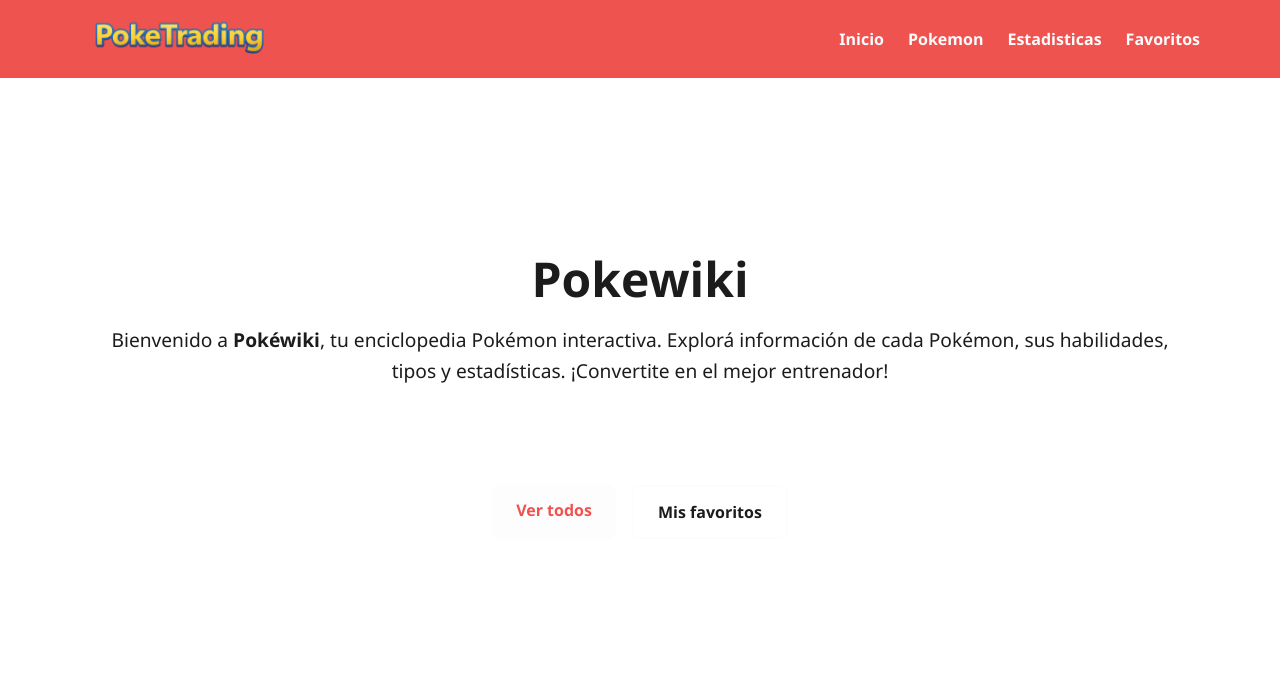
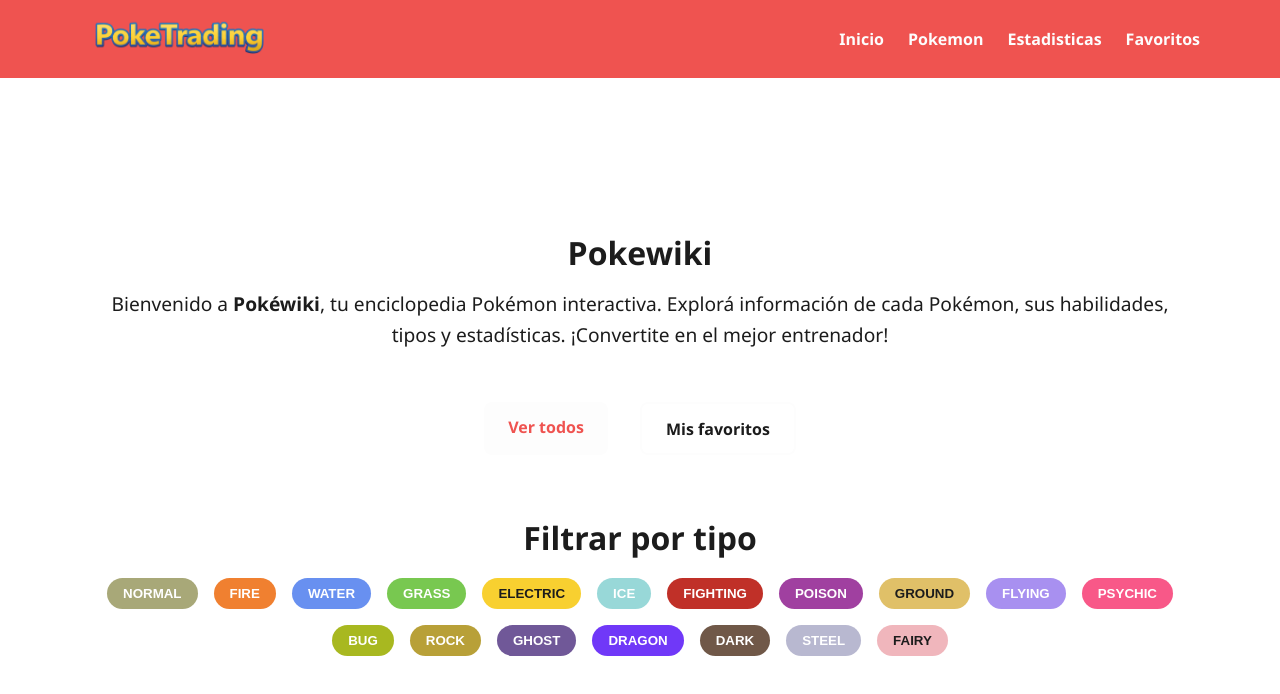
Before and after one commit to nahuelcstr/tp-final-react-nahuel-castro, a React (Vite) app: page / in a window 1280 px wide. Shown: the top 694 px of the page. Built offline with nearby package versions, Linux system fonts and the light colour scheme.

Commit message:
Se agrego componente de botones para filtrar por tipo y sus estilos.

```diff
--- a/src/components/TypeButtons.jsx
+++ b/src/components/TypeButtons.jsx
@@ -1,10 +1,24 @@
-import { useEffect } from "react";
+import "../styles/TypeButtons.css";
 
-function ButtonTypes(){
+function TypesButtons({typeSelect}){
+    const types = [ "normal", "fire", "water", "grass", "electric", "ice", "fighting", "poison", "ground",
+    "flying", "psychic","bug", "rock", "ghost", "dragon", "dark", "steel", "fairy"];
+    console.log("Renderizando botones...");
+    console.log(types);
     return(
-            <input type="button">
-
-            </input>
+        <div className="container-buttons">
+            {types.map((type) => (
+                <button
+                    key={type}
+                    className={`btn-type ${type}`}
+                    onClick={() => typeSelect?.(type)}
+                >
+            {type}
+        </button>
+        ))}
+        </div>
     )
 }
-export default ButtonTypes;
+export default TypesButtons;
+
+// revisar y buscar como recorrer con .map, arreglar los colores del css typebuttons
--- a/src/pages/Home.jsx
+++ b/src/pages/Home.jsx
@@ -1,6 +1,6 @@
 import { Link } from "react-router-dom";
 import "../styles/home.css";
-import ButtonTypes from "../components/ButtonTypes";
+import TypeButtons from "../components/TypeButtons";
 
 
 function Home(){
@@ -21,7 +21,8 @@ function Home(){
                     <Link to='/favorite' className="btn-fav">Mis favoritos</Link>
                 </div>
                 <div className="filter">
-
+                    <h2>Filtrar por tipo</h2>
+                    <TypeButtons />
                 </div>
             </div>
         </section>
--- a/src/pages/Pokemon.jsx
+++ b/src/pages/Pokemon.jsx
@@ -1,9 +1,11 @@
 import Buscador from "../components/inputBuscar";
+import TypesButtons from "../components/TypeButtons";
 
 function Pokemon(){
     return(
         <div>
             <h2>Listado de Pokemon</h2>
+            <TypesButtons />
         </div>
     );
 }
--- /dev/null
+++ b/src/styles/TypeButtons.css
@@ -0,0 +1,67 @@
+:root {
+    --type-normal: #A8A878;
+    --type-fire: #F08030;
+    --type-water: #6890F0;
+    --type-grass: #78C850;
+    --type-electric: #F8D030;
+    --type-ice: #98D8D8;
+    --type-fighting: #C03028;
+    --type-poison: #A040A0;
+    --type-ground: #E0C068;
+    --type-flying: #A890F0;
+    --type-psychic: #F85888;
+    --type-bug: #A8B820;
+    --type-rock: #B8A038;
+    --type-ghost: #705898;
+    --type-dark: #705848;
+    --type-dragon: #7038F8;
+    --type-steel: #B8B8D0;
+    --type-fairy: #F0B6BC;
+}
+
+.container-buttons{
+    display: flex;
+    gap: 1rem;
+    flex-wrap: wrap;
+    justify-content: center;
+}
+.btn-type{
+    display: block;
+    padding: 0.5rem 1rem;
+    border: none;
+    border-radius: 50px;
+    font-weight: bold;
+    color: #fff;
+    cursor: pointer;
+    transition: transform 0.2s ease, box-shadow 0.2s ease;
+    text-transform: uppercase;
+}
+
+.btn-type:hover {
+    transform: translateY(2px);
+    box-shadow: 0 1px 3px rgba(0, 0, 0, 0.39);
+}
+.btn-type:active {
+  transform: translateY(2px);
+  box-shadow: 0 0 0 rgba(0, 0, 0, 0.1);
+}
+
+/* Colores por tipo */
+.normal   { background-color: var(--type-normal); }
+.fire     { background-color: var(--type-fire); }
+.water    { background-color: var(--type-water); }
+.grass    { background-color: var(--type-grass); }
+.electric { background-color: var(--type-electric); color: var(--clr-black);}
+.ice      { background-color: var(--type-ice); }
+.fighting { background-color: var(--type-fighting); }
+.poison   { background-color: var(--type-poison); }
+.ground   { background-color: var(--type-ground); color: var(--clr-black);}
+.flying   { background-color: var(--type-flying); }
+.psychic  { background-color: var(--type-psychic); }
+.bug      { background-color: var(--type-bug); }
+.rock     { background-color: var(--type-rock); }
+.ghost    { background-color: var(--type-ghost); }
+.dark     { background-color: var(--type-dark); }
+.dragon   { background-color: var(--type-dragon); }
+.steel    { background-color: var(--type-steel); }
+.fairy    { background-color: var(--type-fairy); color: var(--clr-black);}
--- a/src/styles/home.css
+++ b/src/styles/home.css
@@ -1,5 +1,5 @@
 .home {
-  height: 88vh;
+  height: 100vh;
   display: flex;
   align-items: center;
   justify-content: center;
@@ -12,17 +12,13 @@
   flex-direction: column;
   align-items: center;
   justify-content: space-between;
-  gap: 3rem;
+  gap: 2rem;
   max-width: 1100px;
   width: 100%;
 }
 
-.home-text {
-  flex: 1;
-}
-
-.home-text h1 {
-  font-size: 3rem;
+.home-text h1, h2 {
+  font-size: 2rem;
   margin-bottom: 1rem;
 }
 
@@ -32,9 +28,8 @@
 }
 
 .home-links {
-  margin-top: 2rem;
   display: flex;
-  gap: 1rem;
+  gap: 2rem;
 }
 
 .btn-todos,
@@ -60,9 +55,8 @@
 .btn-todos:hover,
 .btn-fav:hover {
   color: var(--clr-black);
-  transform: translateY(3px);
-  box-shadow: var(--clr-black);
-  background: var(--clr-white);
+  transform: translateY(2px);
+  box-shadow: 0 1px 3px rgba(0, 0, 0, 0.39);
 }
 
 /* Responsive */
```
